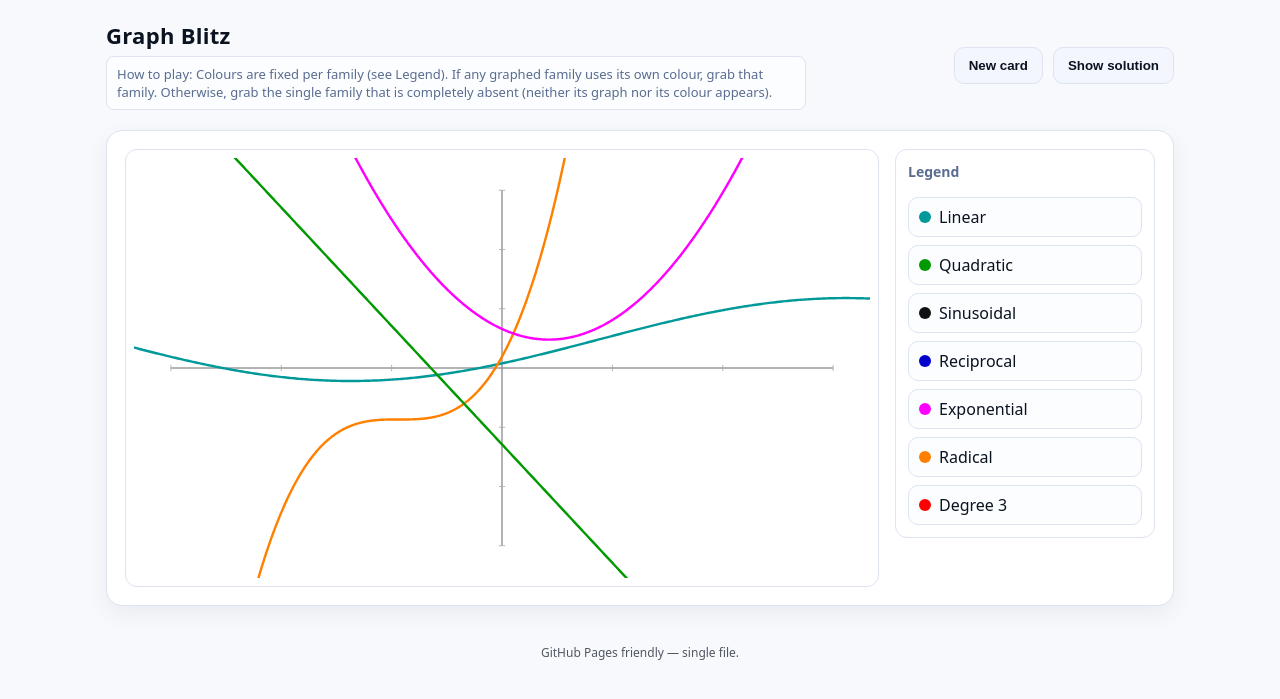
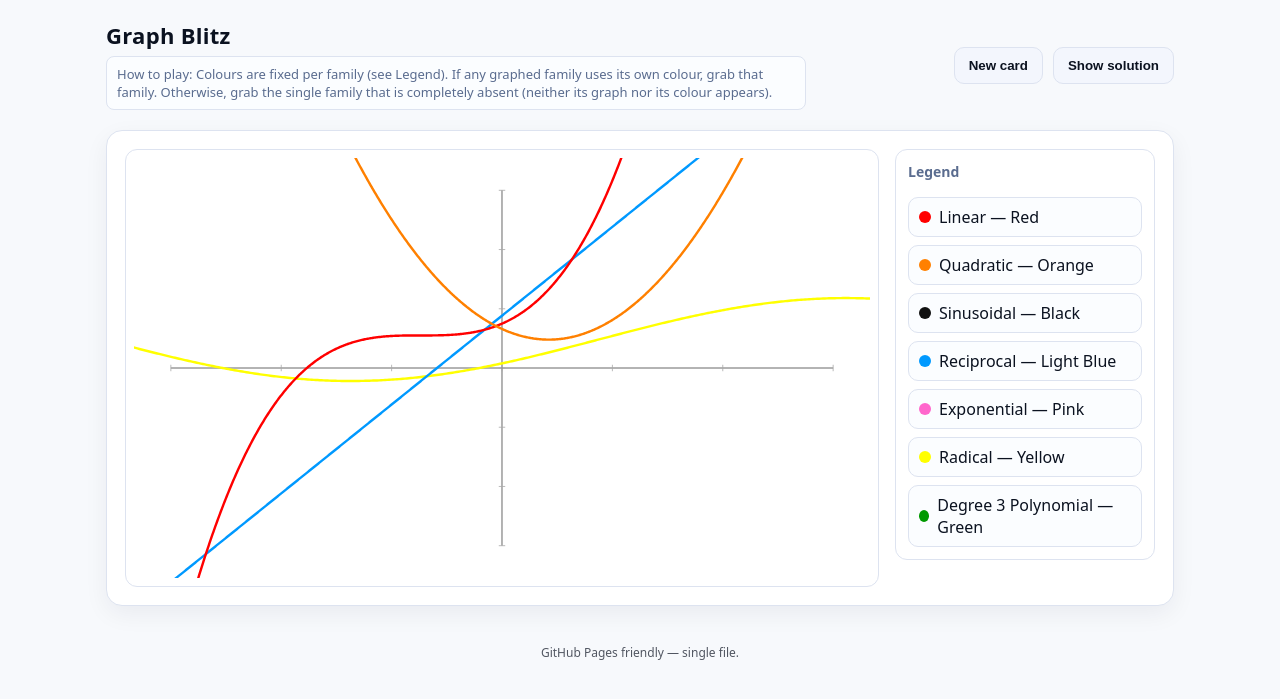
Before and after one commit to MerrickMath/MerrickMath.github.io, a Jekyll site: the page test.html, which Jekyll copies as it is, in a window 1280 px wide. Shown: the top 699 px of the page. Built offline with Jekyll 4.4.1, drawn with Linux system fonts in a browser that asks for light colours; some of the changed lines change nothing that is shown.

Commit message:
Update test.html

```diff
--- a/test.html
+++ b/test.html
@@ -8,7 +8,7 @@
   :root{
     /* Light theme */
     --bg:#f7f9fc; --ink:#0b1220; --muted:#5a6c8f; --panel:#ffffff; --border:#dde3f0;
-    --ccyan:#009999; --cgreen:#009900; --cblue:#0000cc; --cmagenta:#ff00ff; --corange:#ff8000; --cred:#ff0000; --cblack:#111111;
+    --clin:#ff0000; --cquad:#ff8000; --csin:#111111; --crecip:#0099ff; --cexp:#ff66cc; --crad:#ffff00; --ccub:#009900;
   }
   *{box-sizing:border-box}
   body{margin:0; font-family:system-ui,Segoe UI,Roboto,Inter,Arial,sans-serif; color:var(--ink); background:var(--bg)}
@@ -71,18 +71,22 @@
 
 <script>
 (function(){
-  /* ---------- Fixed mapping (like Ghost Blitz pieces) ---------- */
+  /* ---------- Fixed mapping (updated colours) ---------- */
   const FAMILY = [
-    { key:'lin',   name:'Linear',      color:'ccyan'    },
-    { key:'quad',  name:'Quadratic',   color:'cgreen'   },
-    { key:'sin',   name:'Sinusoidal',  color:'black'    },
-    { key:'recip', name:'Reciprocal',  color:'cblue'    },
-    { key:'exp',   name:'Exponential', color:'cmagenta' },
-    { key:'rad',   name:'Radical',     color:'corange'  },
-    { key:'cub',   name:'Degree 3',    color:'cred'     },
+    { key:'lin',   name:'Linear',      color:'clin'    }, // Red
+    { key:'quad',  name:'Quadratic',   color:'cquad'   }, // Orange
+    { key:'sin',   name:'Sinusoidal',  color:'csin'    }, // Black
+    { key:'recip', name:'Reciprocal',  color:'crecip'  }, // Light Blue (#0099FF)
+    { key:'exp',   name:'Exponential', color:'cexp'    }, // Pink
+    { key:'rad',   name:'Radical',     color:'crad'    }, // Yellow
+    { key:'cub',   name:'Degree 3 Polynomial', color:'ccub' }, // Green
   ];
   const KEY = Object.fromEntries(FAMILY.map(f=>[f.key,f]));
-  const COLOR_HEX = { ccyan:css('--ccyan'), cgreen:css('--cgreen'), black:css('--cblack'), cblue:css('--cblue'), cmagenta:css('--cmagenta'), corange:css('--corange'), cred:css('--cred') };
+  const COLOR_HEX = {
+    clin:css('--clin'), cquad:css('--cquad'), csin:css('--csin'), crecip:css('--crecip'),
+    cexp:css('--cexp'), crad:css('--crad'), ccub:css('--ccub')
+  };
+  const ALL_KEYS = FAMILY.map(f=>f.key);
 
   /* ---------- Utilities ---------- */
   function css(v){ return getComputedStyle(document.documentElement).getPropertyValue(v).trim(); }
@@ -112,7 +116,7 @@
         return { fn, segs:[[-3,3]] };
       }
       case 'quad': {
-        const a = pick([-1.5,-1,-0.7,0.7,1,1.3]);
+        const a = pick([-1.3,-1,-0.7,0.7,1,1.3]);
         const h = rng(-1.0,1.0), k = rng(-0.8,1.0);
         const fn = x => a*(x-h)*(x-h)+k;
         return { fn, segs:[[-3,3]] };
@@ -162,53 +166,46 @@
     }
   }
 
-  /* ---------- Legend (single column, one per family) ---------- */
+  /* ---------- Legend (single column, updated text) ---------- */
   const legend = document.getElementById('legend');
+  const LEGEND_TEXT = {
+    lin: 'Linear — Red',
+    quad: 'Quadratic — Orange',
+    sin: 'Sinusoidal — Black',
+    recip: 'Reciprocal — Light Blue',
+    exp: 'Exponential — Pink',
+    rad: 'Radical — Yellow',
+    cub: 'Degree 3 Polynomial — Green'
+  };
   function makeLegend(){
     legend.querySelectorAll('.pill').forEach(n=>n.remove());
     FAMILY.forEach(f=>{
       const p=document.createElement('div'); p.className='pill';
       const dot=document.createElement('span'); dot.className='dot'; dot.style.background=COLOR_HEX[f.color];
-      const text=document.createElement('span'); text.textContent=f.name;
+      const text=document.createElement('span'); text.textContent = LEGEND_TEXT[f.key] || f.name;
       p.append(dot,text); legend.appendChild(p);
     });
   }
 
-  /* ---------- Solution box ---------- */
-  const ansWrap = document.getElementById('answers');
-  const ansList = document.getElementById('answerList');
-  function showSolution(item){
-    ansList.innerHTML='';
-    const li=document.createElement('li'); const hex = COLOR_HEX[KEY[item].color];
-    li.innerHTML = `<span class="dot" style="background:${hex}; display:inline-block; vertical-align:middle; margin-right:6px"></span><strong>${KEY[item].name}</strong>`;
-    ansList.appendChild(li); ansWrap.classList.add('show');
-  }
-  function hideSolution(){ ansWrap.classList.remove('show'); ansList.innerHTML=''; }
-
-  /* ---------- Helpers for always-unique card ---------- */
-  function derangeColours(shapes, colours){
-    // Assign each shape a colour with colour != shape. Simple backtracking.
-    const n = shapes.length; const used = Array(n).fill(false); const out = Array(n).fill(null);
+  /* ---------- Derangement helper ---------- */
+  function derange(shapes, colours){
+    // assign colours (array of family keys) to shapes (array of family keys) such that colour != corresponding shape
+    const n=shapes.length; const used=Array(n).fill(false); const out=Array(n).fill(null);
     function backtrack(i){
       if(i===n) return true;
       for(let j=0;j<n;j++){
-        if(used[j]) continue;
-        const c = colours[j];
-        if(c===shapes[i]) continue;
-        out[i]=c; used[j]=true;
-        if(backtrack(i+1)) return true;
-        used[j]=false; out[i]=null;
+        if(used[j]) continue; const c=colours[j]; if(c===shapes[i]) continue;
+        out[i]=c; used[j]=true; if(backtrack(i+1)) return true; used[j]=false; out[i]=null;
       }
       return false;
     }
-    if(backtrack(0)) return out; else return null;
+    return backtrack(0) ? out : null;
   }
 
   /* ---------- Card generation (graphs only, always-solvable) ---------- */
   function makeCard(){
-    const all = FAMILY.map(f=>f.key);
-    const shapes = sample(all, 4).sort();           // families drawn as graphs
-    const absent = all.filter(k=>!shapes.includes(k)); // the other 3 families
+    const shapes = sample(ALL_KEYS, 4).sort();            // families drawn as graphs
+    const absent = ALL_KEYS.filter(k=>!shapes.includes(k));
 
     let curves = []; // list of {shapeK, colorK}
     let solution = null;
@@ -217,70 +214,77 @@
       // MATCH TYPE: exactly one graph drawn in its canonical colour
       const matchK = rand(shapes);
       const others = shapes.filter(k=>k!==matchK);
-      // colours to assign: one correct, others mismatched
-      let colours = [matchK, ...others.map(s=>rand(all.filter(k=>k!==s)) )];
-      // Ensure at least the mismatches are not accidentally equal
-      let assigned = derangeColours(shapes, colours);
-      if(!assigned){ return makeCard(); }
+      const colourPool = shuffle([...ALL_KEYS]);
+      // Ensure pool contains matchK, and we take distinct colours
+      const assigned = [];
+      for(const s of shapes){
+        if(s===matchK){ assigned.push(matchK); continue; }
+        const c = colourPool.find(k=>k!==s && !assigned.includes(k) && k!==matchK ? true : (k!==s && !assigned.includes(k)));
+        if(!c){ return makeCard(); }
+        assigned.push(c);
+      }
       for(let i=0;i<shapes.length;i++) curves.push({ shapeK: shapes[i], colorK: assigned[i] });
-      // Force exactly one correct: if assigned doesn't keep match unique, rebuild
       const correctCount = curves.filter(c=>c.shapeK===c.colorK).length;
       if (correctCount!==1){ return makeCard(); }
       solution = matchK;
     } else {
-      // ABSENT TYPE: zero correctly-coloured graphs
-      // choose a unique fully-absent family whose SHAPE and COLOUR both do not appear
+      // ABSENT TYPE: zero correctly-coloured graphs; exactly one fully-absent family
       const [absPick, b, c] = shuffle([...absent]);
-      // prepare colours list: must include b and c (so they are not fully absent), exclude absPick
-      let colourCandidates = [b, c];
-      // fill to 4 with colours from shapes (allow repeats avoidance)
-      while(colourCandidates.length < 4){
-        const k = rand(shapes);
-        if(!colourCandidates.includes(k)) colourCandidates.push(k);
+      // Build a colour set that excludes absPick but includes b and c to prevent them from being fully absent
+      let colourCandidates = shuffle([b,c, ...shapes]);
+      colourCandidates = Array.from(new Set(colourCandidates.filter(k=>k!==absPick))).slice(0,4);
+      while(colourCandidates.length<4){
+        const k = rand(ALL_KEYS.filter(x=>x!==absPick && !colourCandidates.includes(x)));
+        colourCandidates.push(k);
       }
-      // remove any accidental absPick
-      colourCandidates = colourCandidates.filter(k=>k!==absPick);
-      while(colourCandidates.length<4){
-        const k = rand(all.filter(x=>x!==absPick));
-        if(!colourCandidates.includes(k)) colourCandidates.push(k);
-      }
-      // Find a derangement assignment so no shape gets its own colour
-      let assigned = derangeColours(shapes, shuffle(colourCandidates));
+      let assigned = derange(shapes, colourCandidates);
       if(!assigned){ return makeCard(); }
       for(let i=0;i<shapes.length;i++) curves.push({ shapeK: shapes[i], colorK: assigned[i] });
-      // Validate constraints
       const anyCorrect = curves.some(c=>c.shapeK===c.colorK);
-      const colorsUsed = new Set(curves.map(c=>c.colorK));
       if (anyCorrect) return makeCard();
-      if (colorsUsed.has(absPick)) return makeCard();
-      // Ensure b or c colours appear so they are not fully absent
-      if (!(colorsUsed.has(b) && colorsUsed.has(c))) return makeCard();
-      solution = absPick; // unique fully-absent
+      const shapesUsed = new Set(shapes);
+      const coloursUsed = new Set(curves.map(c=>c.colorK));
+      const fullyAbsent = ALL_KEYS.filter(k=>!shapesUsed.has(k) && !coloursUsed.has(k));
+      if (fullyAbsent.length!==1 || fullyAbsent[0]!==absPick){ return makeCard(); }
+      solution = absPick;
     }
 
     curves = shuffle(curves); // randomize draw order
-
     return { curves, solution };
   }
 
-  function render(){
+  /* ---------- Solution box ---------- */
+  const ansWrap = document.getElementById('answers');
+  const ansList = document.getElementById('answerList');
+  function showSolution(key){
+    ansList.innerHTML='';
+    const fam = KEY[key];
+    const hex = COLOR_HEX[fam.color];
+    const li = document.createElement('li');
+    li.innerHTML = `<span class="dot" style="background:${hex}; display:inline-block; vertical-align:middle; margin-right:6px"></span><strong>${fam.name}</strong>`;
+    ansList.appendChild(li);
+    ansWrap.classList.add('show');
+  }
+  function hideSolution(){ ansWrap.classList.remove('show'); ansList.innerHTML=''; }
+
+  function toast(msg){ const t=document.getElementById('toast'); if(!t) return; t.textContent=msg; t.classList.add('show'); setTimeout(()=>t.classList.remove('show'),1200); }
+
+  /* ---------- App wiring ---------- */
+  function newCard(){
     const {curves, solution} = makeCard();
     renderPlot(curves);
     makeLegend();
     hideSolution();
-    // store for solution button
-    render.currentSolution = solution;
+    newCard.solution = solution;
+    toast('New card generated');
   }
 
-  /* ---------- App wiring ---------- */
-  document.getElementById('btn-new').addEventListener('click', render);
-  document.getElementById('btn-solution').addEventListener('click', ()=>{
-    if (render.currentSolution) showSolution(render.currentSolution);
-  });
+  document.getElementById('btn-new').addEventListener('click', newCard);
+  document.getElementById('btn-solution').addEventListener('click', ()=>{ if(newCard.solution) showSolution(newCard.solution); });
 
   // Boot
   makeLegend();
-  render();
+  newCard();
 })();
 </script>
 </body>
```
